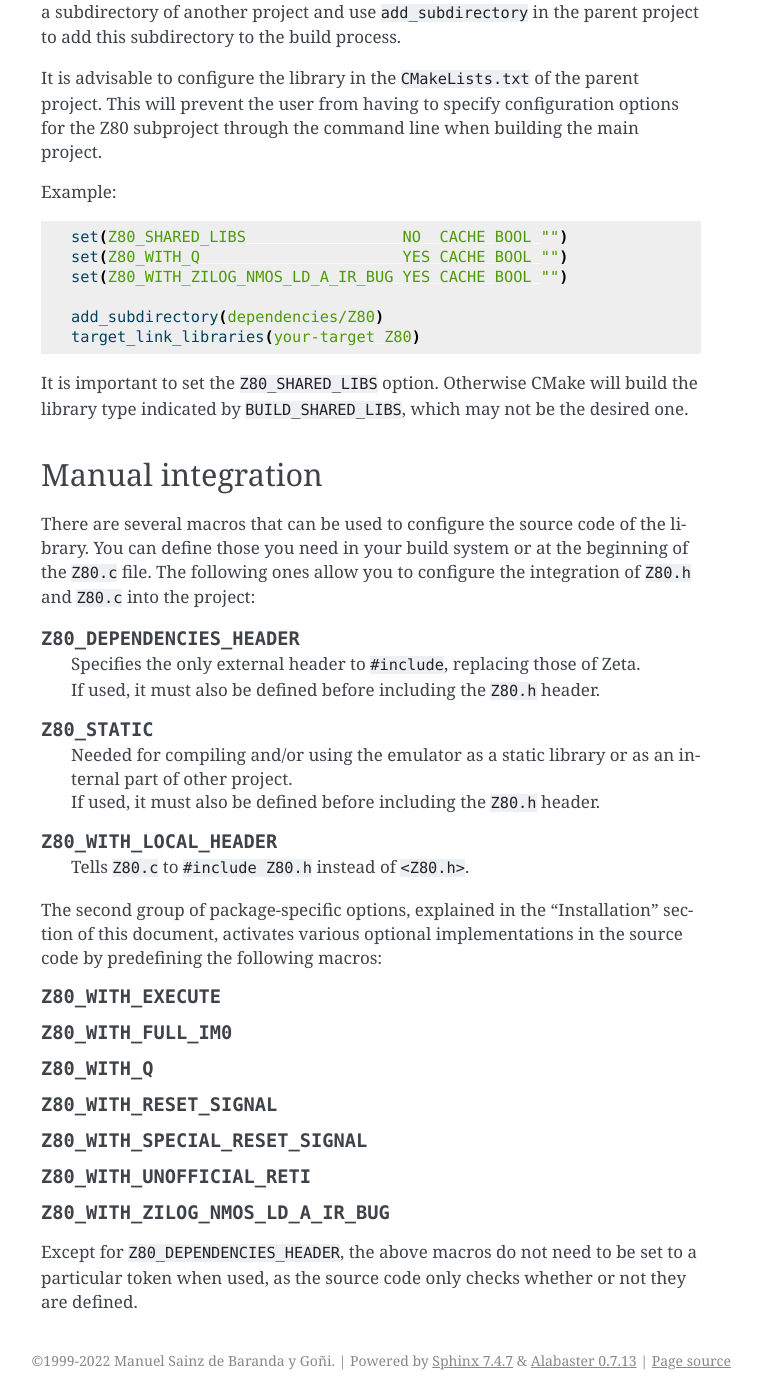
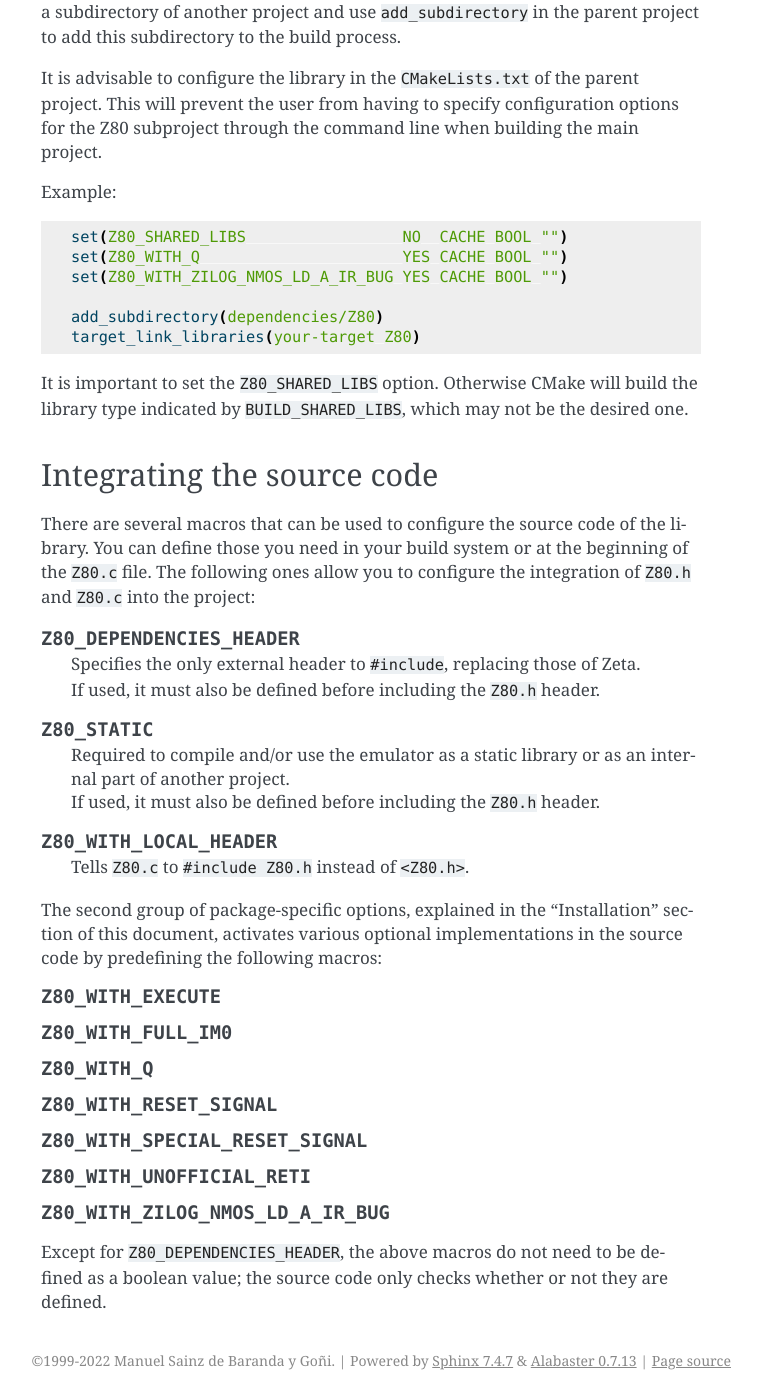
Before and after one commit to redcode/Z80, a Sphinx documentation site: the page built from documentation/Integration.rst, in a window 1280 px wide and 1400 px high, scrolled down 683 px. Shown: the whole window, without its empty margins (379-1140 px from the left). Built offline with Sphinx 7.4.7, drawn with Linux system fonts in a browser that asks for light colours; some of the changed text lies outside the part shown.

Commit message:
Integration instructions.

```diff
--- a/documentation/Integration.rst
+++ b/documentation/Integration.rst
@@ -48,8 +48,8 @@ Example:
 
 It is important to set the ``Z80_SHARED_LIBS`` option. Otherwise CMake will build the library type indicated by ``BUILD_SHARED_LIBS``, which may not be the desired one.
 
-Manual integration
-------------------
+Integrating the source code
+---------------------------
 
 There are several macros that can be used to configure the source code of the library. You can define those you need in your build system or at the beginning of the ``Z80.c`` file. The following ones allow you to configure the integration of ``Z80.h`` and ``Z80.c`` into the project:
 
@@ -60,7 +60,7 @@ There are several macros that can be used to configure the source code of the li
 
 .. c:macro:: Z80_STATIC
 
-	Needed for compiling and/or using the emulator as a static library or as an internal part of other project. |br| |nl|
+	Required to compile and/or use the emulator as a static library or as an internal part of another project. |br| |nl|
 	If used, it must also be defined before including the ``Z80.h`` header.
 
 .. c:macro:: Z80_WITH_LOCAL_HEADER
@@ -77,4 +77,4 @@ The second group of package-specific options, explained in the "Installation" se
 .. c:macro:: Z80_WITH_UNOFFICIAL_RETI
 .. c:macro:: Z80_WITH_ZILOG_NMOS_LD_A_IR_BUG
 
-Except for ``Z80_DEPENDENCIES_HEADER``, the above macros do not need to be set to a particular token when used, as the source code only checks whether or not they are defined.
+Except for ``Z80_DEPENDENCIES_HEADER``, the above macros do not need to be defined as a boolean value; the source code only checks whether or not they are defined.
```
Also changed, not shown: README.md (+4 -4 lines), 1 other file.
